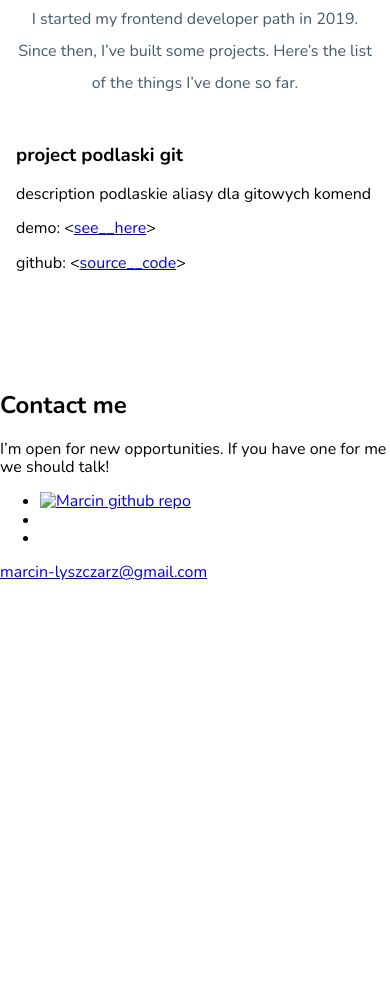
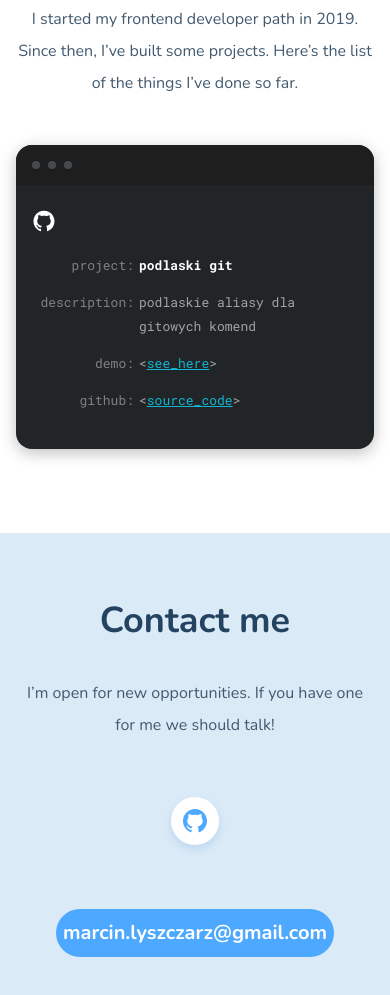
Before and after one commit to marcin-lyszczarz/marcin-lyszczarz.github.io, a website built with webpack: page src/pages/index.html in a window 390 px wide. Shown: the part 2524-3519 px from the top of the page. Before the commit the page ends 3107 px from the top, so only its background shows below. Built offline with nearby package versions, Linux system fonts and the light colour scheme.

Commit message:
comlpete mobile style

```diff
--- a/src/pages/index.html
+++ b/src/pages/index.html
@@ -29,9 +29,11 @@
           My name is Marcin and I'm aspiring <span class="hero__special">Frontend developer</span>
         </h1>
         <p class="hero__paragraph">
-          You might be interested in checking the list of <a class="hero__links" href="#skills">my skills</a> . Don’t forget to have a
+          You might be interested in checking the list of <a class="hero__links" href="#skills">my skills</a> . Don’t
+          forget to have a
           glimpse at <a class="hero__links" href="#projects">my projects</a>.
-          Currently I’m looking for a new challenges so if you have one - <a class="hero__links"href="#contact">contact me</a> 😊
+          Currently I’m looking for a new challenges so if you have one - <a class="hero__links" href="#contact">contact
+            me</a> 😊
         </p>
         <a class="hero__contact" href="mailto:marcin.lyszczarz@gmail.com">marcin.lyszczarz@gmail.com</a>
       </article>
@@ -91,21 +93,31 @@
           things I’ve done so far.
         </p>
         <div class="projects-grid">
-        <h3 class="projects__title">
-          <span>project</span> <span>podlaski git</span>
+          <article class="project">
+            <div class="project__window">
+              <span class="project__circle"></span>
+              <span class="project__circle"></span>
+              <span class="project__circle"></span>
+            </div>
+            <div class="project__content">
+              <img src="../assets/img/github_icon.svg" alt="">
+              <h3 class="project__title project__grid">
+                <span class="project__label">project:</span><span>podlaski git</span>
               </h3>
-        <p>
-          <span>description</span>
+              <p class= "project__grid">
+                <span class="project__label">description:</span>
                 <span>podlaskie aliasy dla gitowych komend</span>
               </p>
-        <p>
-          <span>demo:</span>
-          <span>&lt;<a href="#" title="podlaski git - demo">see__here</a>&gt;</span>
+              <p class= "project__grid">
+                <span class="project__label">demo:</span>
+                <span>&lt;<a class="project__link" href="#" title="podlaski git - demo">see_here</a>&gt;</span>
               </p>
-        <p>
-          <span>github:</span>
-          <span>&lt;<a href="#" title="podlaski git - code">source__code</a>&gt;</span>
+              <p class= "project__grid">
+                <span class="project__label">github:</span>
+                <span>&lt;<a class="project__link" href="#" title="podlaski git - code">source_code</a>&gt;</span>
               </p>
+            </div>
+          </article>
         </div>
     </section>
 
@@ -117,16 +129,12 @@
         <div class="contact__links">
           <ul class="socials">
             <li class="socials__item">
-            <a class="social__link" href="https://github.com/marcin-lyszczarz">
-              <img class="social__icon" alt="Marcin github repo"></a>
+              <a class="socials__link" href="https://github.com/marcin-lyszczarz">
+                <img class="social__icon" src="../assets/img/github_icon_contact.svg" alt="Marcin github repo"></a>
             </li>
-          <li class="socials__item"></li>
-          <li class="socials__item"></li>
           </ul>
-        <a class="contact__mail" href="mailto:marcin.lyszczarz@gmail.com">marcin-lyszczarz@gmail.com</a>
+          <a class="contact__mail" href="mailto:marcin.lyszczarz@gmail.com">marcin.lyszczarz@gmail.com</a>
         </div>
-
-
     </section>
   </main>
 </body>
--- a/src/scss/_variables.scss
+++ b/src/scss/_variables.scss
@@ -1,3 +1,10 @@
 $headerFont: #234361;
 
 $paragraphFont:  #425a70;
+$projectGray: #212528;
+$projectFontColor: #A3A3A3;
+$projectWindow: #1E1E1E;
+$projectWindowCircle: #464A4D;
+$projectFontDark: #808082;
+$linkColor: #14B5D0;
+$contactBackground: #DBEAF7;
--- a/src/scss/main.scss
+++ b/src/scss/main.scss
@@ -3,6 +3,7 @@
 @import "modules/hero.scss";
 @import "modules/skills.scss";
 @import "modules/projects.scss";
+@import "modules/contact.scss";
 @import "_variables.scss";
 
 @import url("https://fonts.googleapis.com/css2?family=Nunito:wght@300;600;700&family=Roboto+Mono:wght@400;700&display=swap");
--- /dev/null
+++ b/src/scss/modules/contact.scss
@@ -0,0 +1,60 @@
+.contact {
+  padding: 64px 16px 84px;
+  background: $contactBackground;
+  &__description {
+    font-style: normal;
+    font-weight: 300;
+    font-size: 16px;
+    line-height: 32px;
+    color: $paragraphFont;
+    text-align: center;
+    margin-bottom: 56px;
+  }
+  &__header {
+    color: $headerFont;
+    font-weight: bold;
+    font-size: 36px;
+    line-height: 48px;
+    margin: 0 0 0 0;
+    text-align: center;
+    margin-bottom: 32px;
+  }
+  &__mail {
+    margin: 0 auto;
+    display: flex;
+    justify-content: center;
+    text-align: center;
+    width: 278px;
+    height: 48px;
+    color: #ffffff;
+    background: #4da8ff;
+    padding: 4px;
+    border-radius: 64px;
+    font-size: 20px;
+    font-weight: bold;
+    text-decoration: none;
+    line-height: 40px;
+  }
+  &__links {
+    text-align: center;
+  }
+}
+.socials {
+  padding: 0;
+  list-style-type: none;
+  margin: 0;
+  display: flex;
+  justify-content: center;
+  &__link {
+    width: 48px;
+    height: 48px;
+    display: block;
+    background: #ffffff;
+    border-radius: 50%;
+    display: flex;
+    justify-content: center;
+    align-items: center;
+    box-shadow: 0px 4px 8px rgba(16, 112, 202, 0.15);
+    margin-bottom: 64px;
+  }
+}
--- a/src/scss/modules/projects.scss
+++ b/src/scss/modules/projects.scss
@@ -1,5 +1,13 @@
 .projects {
   padding: 64px 16px 84px;
+  &__description {
+    color: $paragraphFont;
+    text-align: center;
+    margin: 0 0 46px;
+    font-weight: 300;
+    font-size: 16px;
+    line-height: 32px;
+  }
   &__header {
     margin: 0 0 32px;
     color: $headerFont;
@@ -8,12 +16,54 @@
     line-height: 48px;
     text-align: center;
   }
-  &__description {
-    color: $paragraphFont;
-    text-align: center;
-    margin: 0 0 46px;
-    font-weight: 300;
-    font-size: 16px;
-    line-height: 32px;
+
+}
+.project{
+  box-shadow: (0px 4px 16px rgba(0, 0, 0, 0.25));
+  background: $projectGray;
+  color: $projectFontColor;
+  border-radius: 16px;
+  overflow: hidden;
+  font-family: Roboto Mono, sans-serif;
+  font-weight: normal;
+  font-size: 13px;
+  line-height: 24px;
+  &__circle{
+    width: 8px;
+    height: 8px;
+    border-radius: 50%;
+    background: $projectWindowCircle;
+    margin-right: 8px;
   }
+  &__content{
+    padding: 24px 16px;
+  }
+  &__grid{
+    display: grid;
+    grid-template-columns: 102px 1fr;
+    column-gap: 5px;
+  }
+  &__label{
+    font-weight: normal;
+    display: block;
+    text-align: right;
+    color: $projectFontDark;
+  }
+  &__link{
+    color: #14B5D0;
+  }
+  &__title {
+    font-weight: bold;
+    font-size: 13px;
+    line-height: 24px;
+    color: #ffffff;
+  }
+  &__window{
+    height: 40px;
+    background: $projectWindow;
+    display: flex;
+    align-items: center;
+    padding: 0 0 0 16px;
+  }
+
 }
```
Also changed, not shown: src/assets/img/github_icon.svg (added), src/assets/img/github_icon_contact.svg (added). Lines whose indentation alone changed are shown as unchanged.
